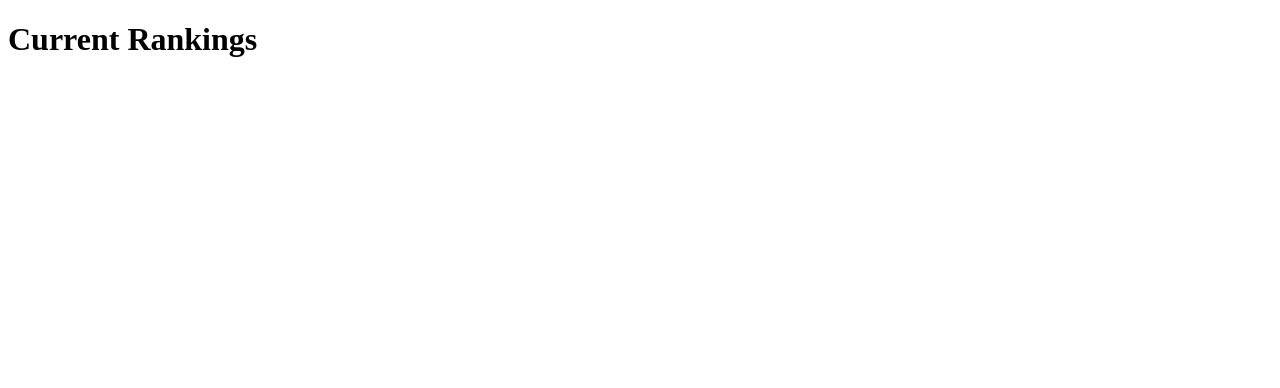
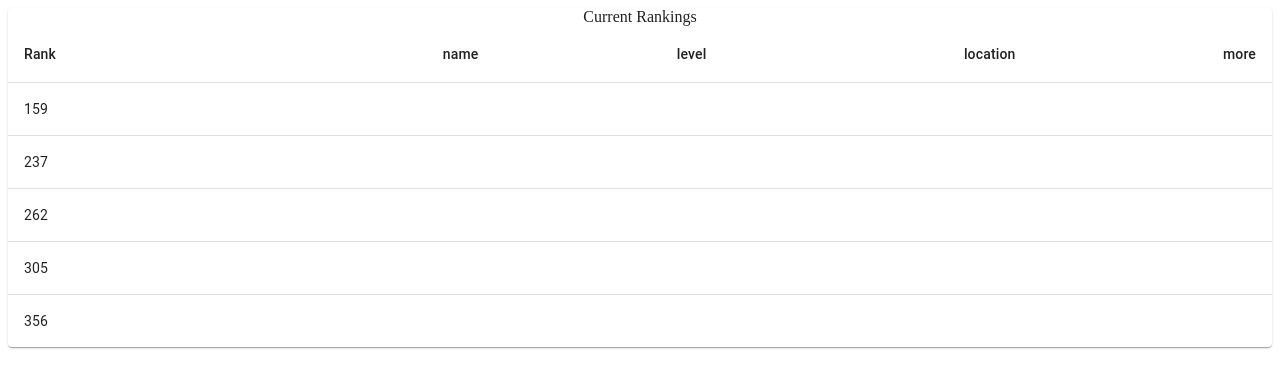
Before and after one commit to EsotericZ/coRBallRank, a React (Create React App) app in the folder client/: page /ranking in a window 1280 px wide. Shown: the top 388 px of the page. Built offline with nearby package versions, Linux system fonts and the light colour scheme.

Commit message:
created ranking page and table

```diff
--- a/client/src/App.js
+++ b/client/src/App.js
@@ -2,7 +2,8 @@ import { useQuery } from '@apollo/client';
 import { Routes, Route } from 'react-router-dom';
 import { Login } from './login/Login';
 import { Users } from './users/Users';
-import { Ranking } from './ranking/Ranking';
+// import { Ranking, BasicTable } from './ranking/Ranking';
+import BasicTable from './ranking/Ranking';
 import  CreateUser  from './createUser/CreateUser';
 import  {Nav}  from './navbar/Nav';
 import  Profile  from './profile/Profile';
@@ -37,7 +38,7 @@ function App() {
         />
         <Route
           path='/ranking'
-          element={<Ranking/>}
+          element={<BasicTable/>}
         >
         </Route>
 
--- a/client/src/createUser/CreateUser.js
+++ b/client/src/createUser/CreateUser.js
@@ -35,7 +35,7 @@ const CreateUser = () => {
     const handleChange = (event) => {
         setLocation(event.target.value);
         setClub(event.target.value);
-      };
+    };
 
     return (
         <ThemeProvider theme={theme}>
--- a/client/src/ranking/Ranking.js
+++ b/client/src/ranking/Ranking.js
@@ -1,13 +1,76 @@
-export const Ranking = () => {
+// import Stack from '@mui/material/Stack';
+import Stack from '@mui/material/Stack';
+// import Item from '@mui/material/Item';
+import ListItem from '@mui/material/ListItem';
+import Box from '@mui/material/Box';
+import * as React from 'react';
+import Table from '@mui/material/Table';
+import TableBody from '@mui/material/TableBody';
+import TableCell from '@mui/material/TableCell';
+import TableContainer from '@mui/material/TableContainer';
+import TableHead from '@mui/material/TableHead';
+import TableRow from '@mui/material/TableRow';
+import Paper from '@mui/material/Paper';
 
 
 
-    return (
-        <div>
-            <h1>Current Rankings</h1>
-        </div>
-    )
+// export const Ranking = () => {
+//     return (
+//         <div>
+//             <h1>
+
+//             </h1>
+//         </div>
+//     )
+// }
 
 
 
+function createData(rank, name, level, location, more) {
+    return { rank, name, level, location, more };
 }
+
+const rows = [
+    createData('Ada Lovelace', 159, 6.0, 24, 4.0),
+    createData('Ice cream sandwich', 237, 9.0, 37, 4.3),
+    createData('Eclair', 262, 16.0, 24, 6.0),
+    createData('Cupcake', 305, 3.7, 67, 4.3),
+    createData('Gingerbread', 356, 16.0, 49, 3.9),
+];
+
+export default function BasicTable() {
+    return (
+        <TableContainer component={Paper}>
+                <Box sx={{ textAlign: 'center' }}>
+                    Current Rankings
+                </Box>
+            <Table sx={{ minWidth: 650 }} aria-label="simple table">
+                <TableHead>
+                    <TableRow>
+                        <TableCell>Rank</TableCell>
+                        <TableCell align="right">name</TableCell>
+                        <TableCell align="right">level</TableCell>
+                        <TableCell align="right">location</TableCell>
+                        <TableCell align="right">more</TableCell>
+                    </TableRow>
+                </TableHead>
+                <TableBody>
+                    {rows.map((row) => (
+                        <TableRow
+                            key={row.name}
+                            sx={{ '&:last-child td, &:last-child th': { border: 0 } }}
+                        >
+                            <TableCell component="th" scope="row">
+                                {row.name}
+                            </TableCell>
+                            <TableCell align="right">{row.calories}</TableCell>
+                            <TableCell align="right">{row.fat}</TableCell>
+                            <TableCell align="right">{row.carbs}</TableCell>
+                            <TableCell align="right">{row.protein}</TableCell>
+                        </TableRow>
+                    ))}
+                </TableBody>
+            </Table>
+        </TableContainer>
+    );
+}
```
